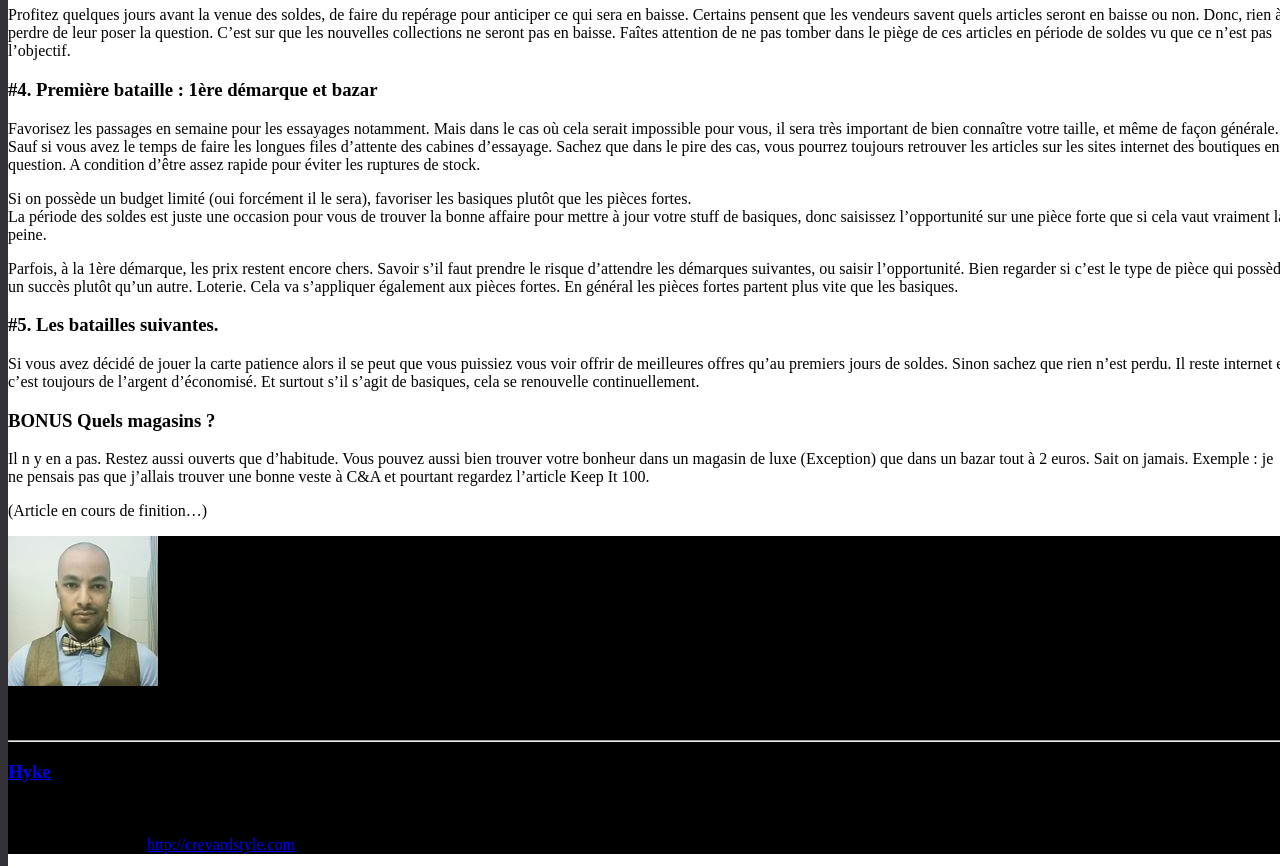
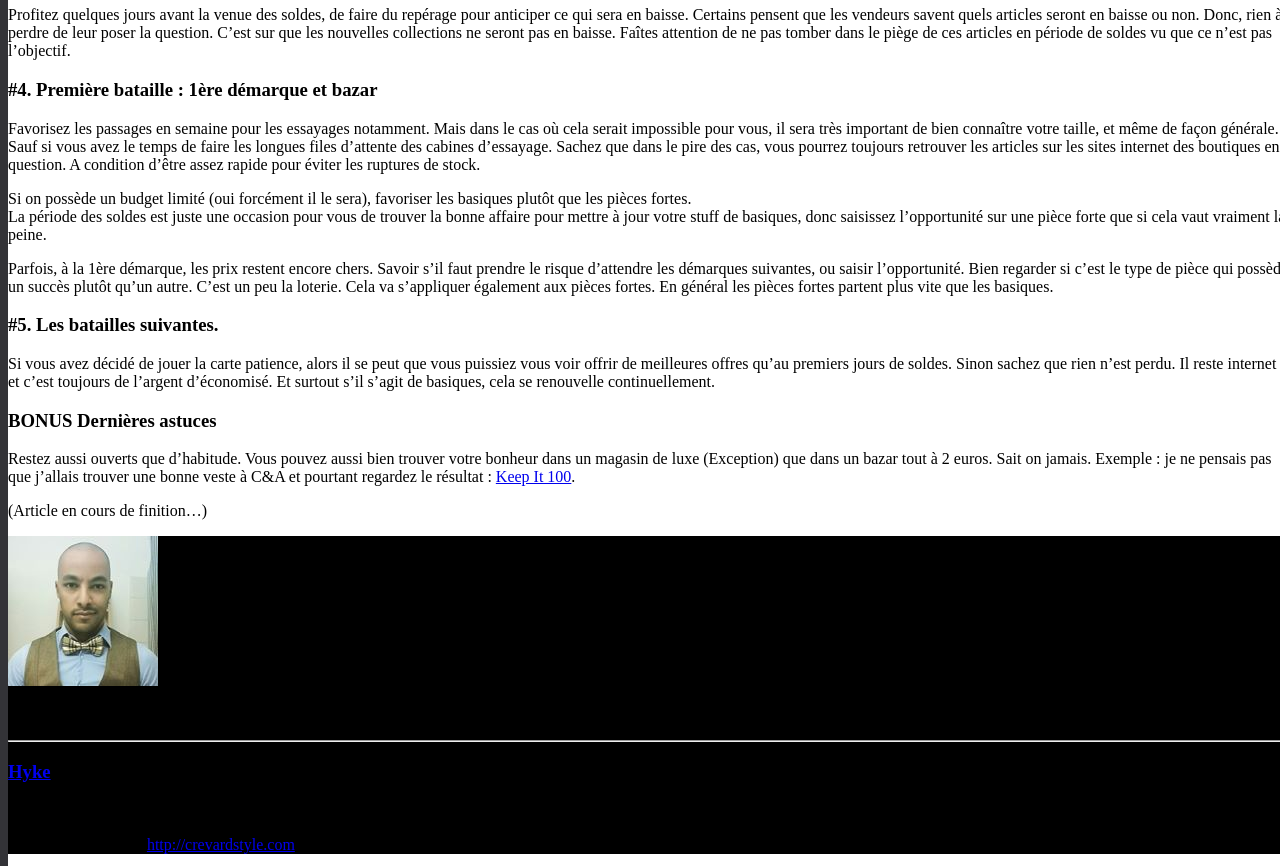
Before and after one commit to darkh2/darkh2.github.io, a Jekyll site: the page built from _posts/2018-06-10-Les-5-points-importants-à-savoir-pour-des-soldes-réussies.md, in a window 1280 px wide and 900 px high, scrolled down 788 px, cut to the strip 0-866 px from the top of the window. Built offline with Jekyll 4.4.1, drawn with Linux system fonts in a browser that asks for light colours; comment, search, counter and statistics services are not loaded.

Commit message:
Update 2018-06-10-Les-5-points-importants-à-savoir-pour-des-soldes-réussies.md

```diff
--- a/_posts/2018-06-10-Les-5-points-importants-à-savoir-pour-des-soldes-réussies.md
+++ b/_posts/2018-06-10-Les-5-points-importants-à-savoir-pour-des-soldes-réussies.md
@@ -35,15 +35,15 @@ Favorisez les passages en semaine pour les essayages notamment. Mais dans le cas
 Si on possède un budget limité (oui forcément il le sera), favoriser les basiques plutôt que les pièces fortes.
 La période des soldes est juste une occasion pour vous de trouver la bonne affaire pour mettre à jour votre stuff de basiques, donc saisissez l'opportunité sur une pièce forte que si cela vaut vraiment la peine.
 
-Parfois, à la 1ère démarque, les prix restent encore chers. Savoir s'il faut prendre le risque d'attendre les démarques suivantes, ou saisir l'opportunité. Bien regarder si c'est le type de pièce qui possède un succès plutôt qu'un autre. Loterie. Cela va s'appliquer également aux pièces fortes. En général les pièces fortes partent plus vite que les basiques.
+Parfois, à la 1ère démarque, les prix restent encore chers. Savoir s'il faut prendre le risque d'attendre les démarques suivantes, ou saisir l'opportunité. Bien regarder si c'est le type de pièce qui possède un succès plutôt qu'un autre. C'est un peu la loterie. Cela va s'appliquer également aux pièces fortes. En général les pièces fortes partent plus vite que les basiques.
 
 ### #5. Les batailles suivantes.
 
-Si vous avez décidé de jouer la carte patience alors il se peut que vous puissiez vous voir offrir de meilleures offres qu'au premiers jours de soldes. Sinon sachez que rien n'est perdu. Il reste internet et c'est toujours de l'argent d'économisé. Et surtout s'il s'agit de basiques, cela se renouvelle continuellement.
+Si vous avez décidé de jouer la carte patience, alors il se peut que vous puissiez vous voir offrir de meilleures offres qu'au premiers jours de soldes. Sinon sachez que rien n'est perdu. Il reste internet et c'est toujours de l'argent d'économisé. Et surtout s'il s'agit de basiques, cela se renouvelle continuellement.
 
-### BONUS Quels magasins ?
+### BONUS Dernières astuces
 
-Il n y en a pas. Restez aussi ouverts que d'habitude. Vous pouvez aussi bien trouver votre bonheur dans un magasin de luxe (Exception) que dans un bazar tout à 2 euros. Sait on jamais.
-Exemple : je ne pensais pas que j'allais trouver une bonne veste à C&A et pourtant regardez l'article Keep It 100.
+Restez aussi ouverts que d'habitude. Vous pouvez aussi bien trouver votre bonheur dans un magasin de luxe (Exception) que dans un bazar tout à 2 euros. Sait on jamais.
+Exemple : je ne pensais pas que j'allais trouver une bonne veste à C&A et pourtant regardez le résultat : [Keep It 100](http://www.crevardstyle.com/Keep-It-100).
 
 (Article en cours de finition...)
```
